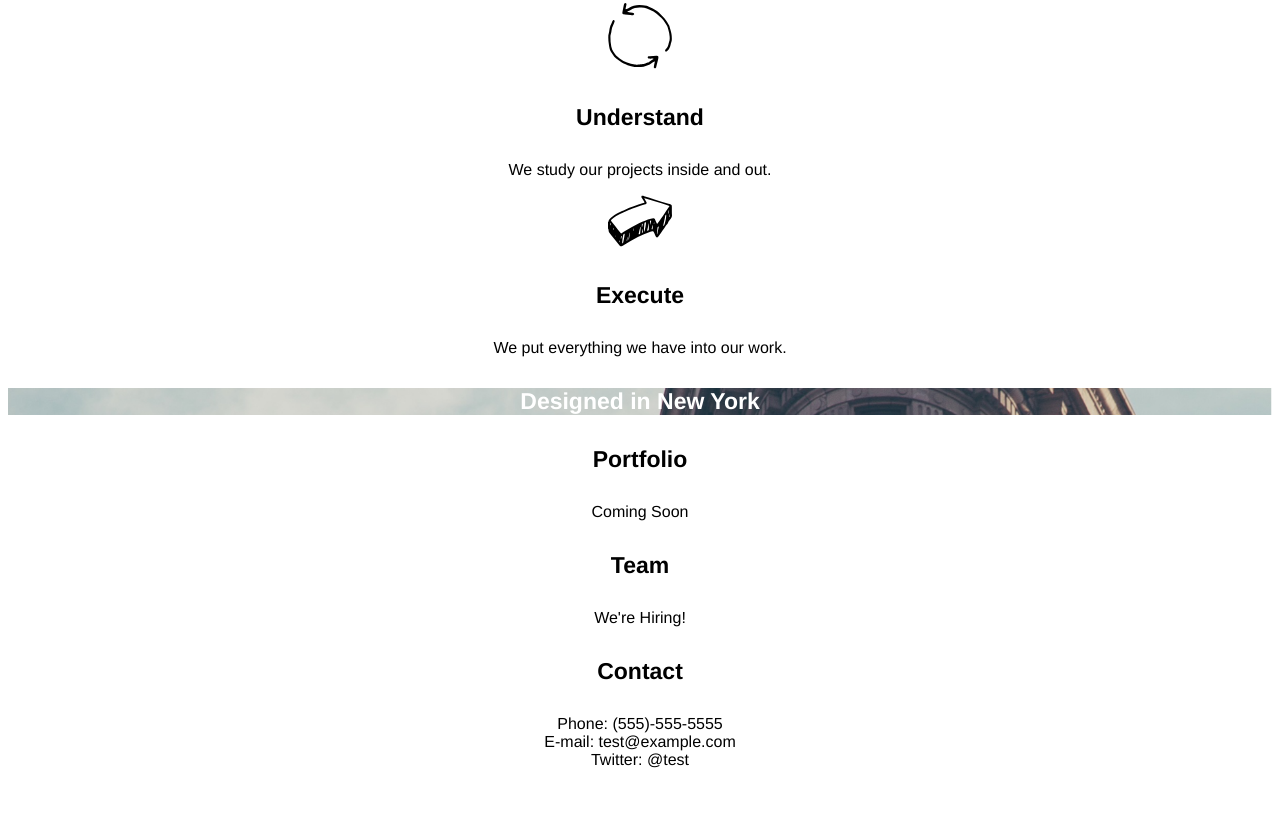
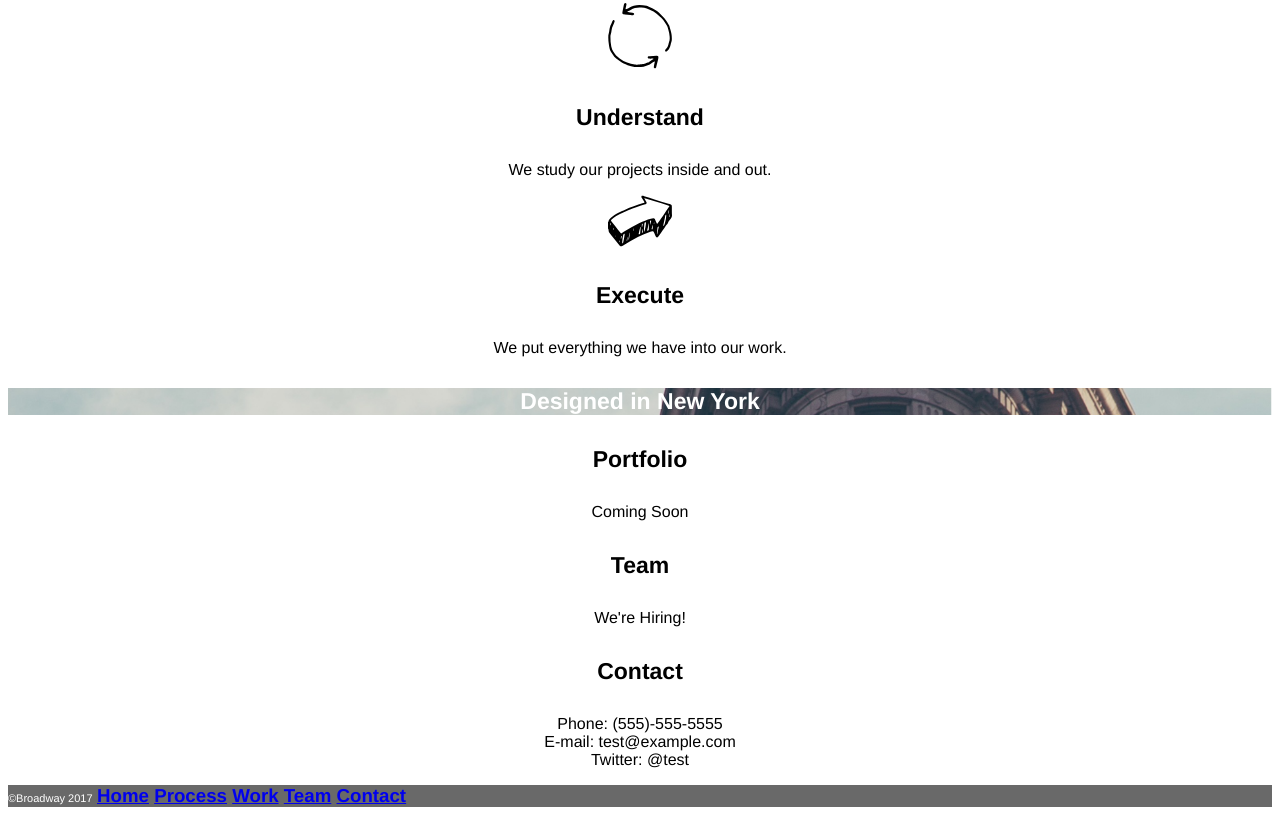
Before and after one commit to JulianNassour/broadway-design, a plain HTML site: page index.html in a window 1280 px wide. Shown: the part 599-1414 px from the top of the page. Before the commit the page ends 1384 px from the top, so only its background shows below. Drawn offline with Linux system fonts and the light colour scheme.

Commit message:
final version, completed

```diff
--- a/css/style.css
+++ b/css/style.css
@@ -59,6 +59,14 @@ h4 {
   font-size: 14px;
 }
 
+.banner-gray {
+  background-color: dimgray;
+}
+
+.inline {
+  display: inline;
+}
+
 #white-center {
   font-size: 23px;
   font-weight: bold;
--- a/index.html
+++ b/index.html
@@ -49,5 +49,14 @@
           <br>E-mail: test@example.com
           <br>Twitter: @test</p>
     </div>
+
+    <div class="banner-gray" style="color: white;">
+      <p style="font-size:11px" class="inline">©Broadway 2017</p>
+        <h3 class="inline"><a href="#home">Home</a>
+          <a href="#process">Process</a>
+          <a href="#work">Work</a>
+          <a href="#team">Team</a>
+          <a href="#contact">Contact</a></h3>
+    </div>
   </body>
 </html>
```
